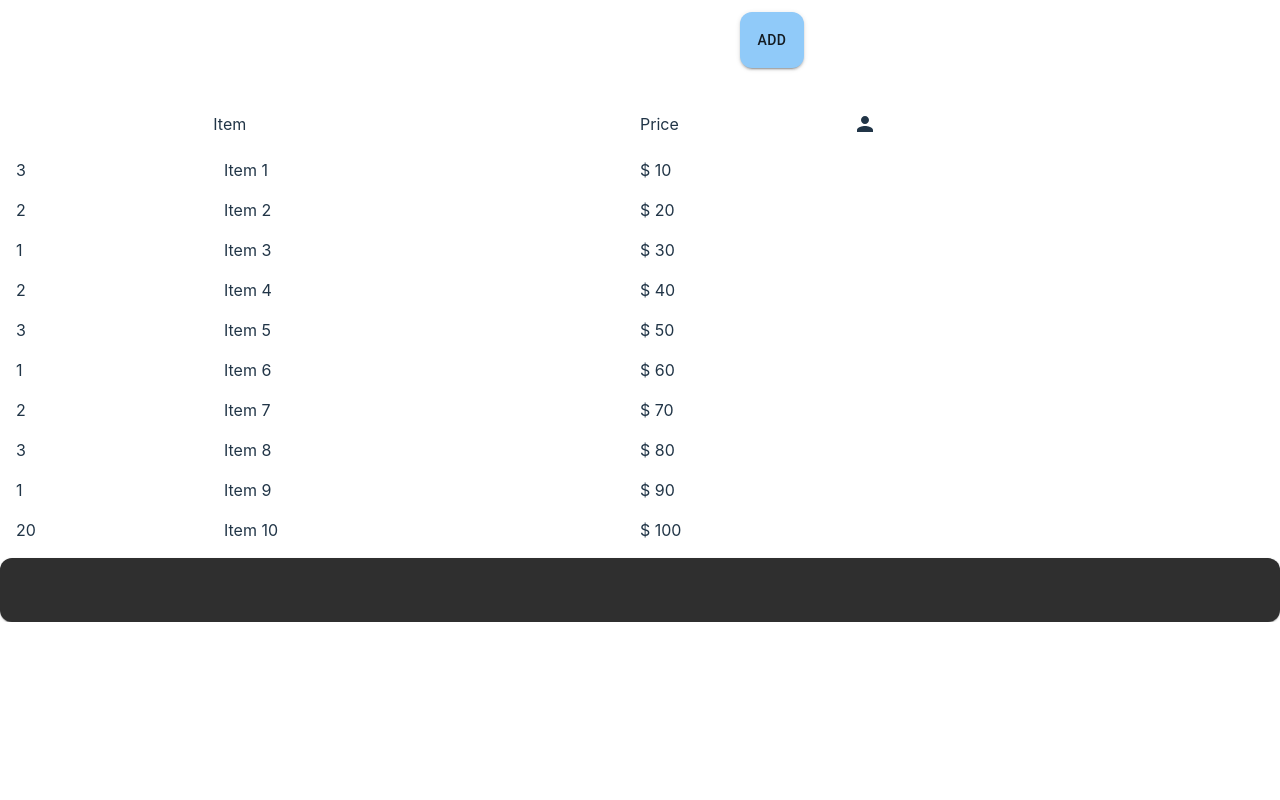
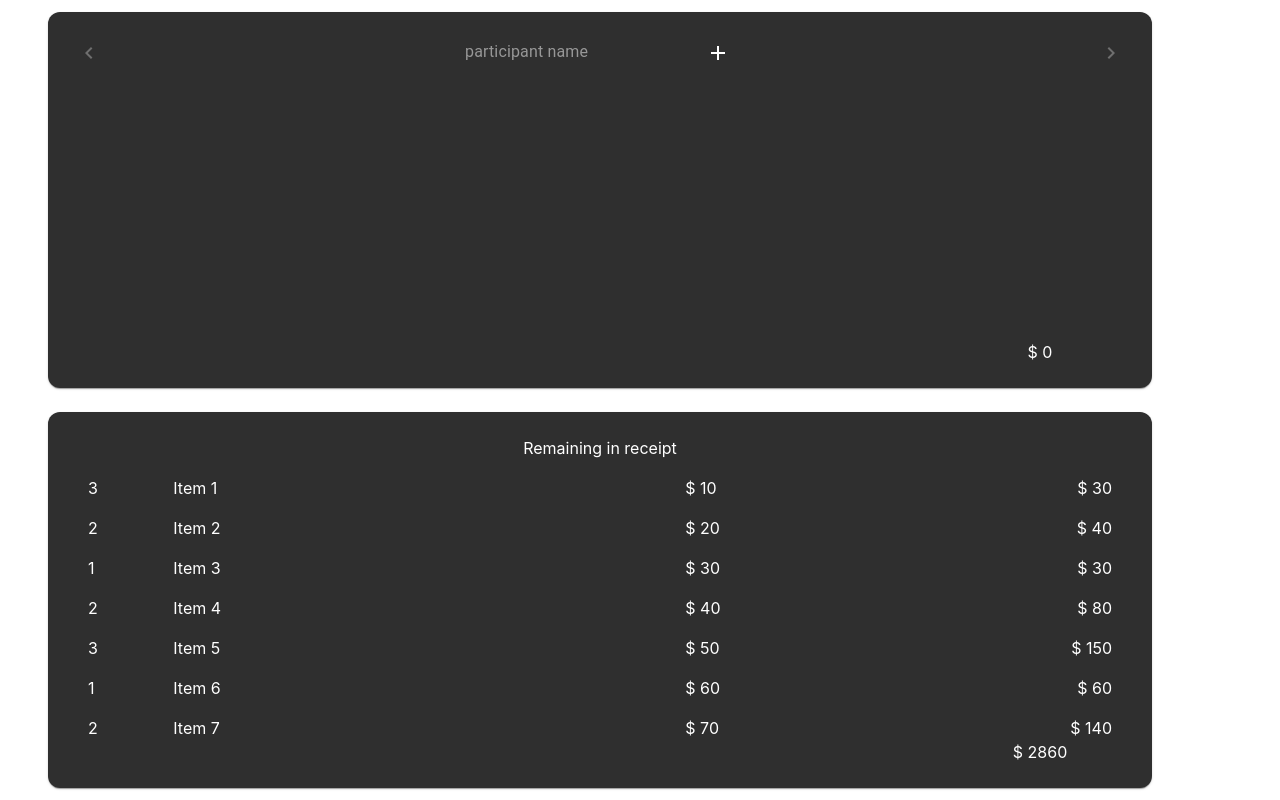
Before and after one commit to Gchahm/EasySplitsy, a React (Vite) app in the folder clients/bill-splitter/: page / in a window 1280 px wide. Built offline with nearby package versions, Linux system fonts and the light colour scheme; what @hey-api/client-fetch would draw is missing.

Commit message:
use 2 tables

```diff
--- a/clients/bill-splitter/src/components/Receipt/Receipt.tsx
+++ b/clients/bill-splitter/src/components/Receipt/Receipt.tsx
@@ -1,94 +1,63 @@
 import * as React from "react";
-import { useContext } from "react";
 import { IReceiptProps } from "./IReceiptProps";
-import { AvatarGroup, Grid, List, ListItemButton } from "@mui/material";
-import PersonIcon from "@mui/icons-material/Person";
+import { Card, Grid, List, ListItemButton } from "@mui/material";
 import { Currency } from "../currency";
 import { ScreenContainer } from "../screenContainer";
-import { ReceiptFooter } from "../receiptFooter";
-import { IItem } from "../../interfaces/IItem";
-import { BillContext, IBillContext } from "../../businessLogic/billState";
-import { ParticipantAvatar } from "../StyledMUI/ParticipantAvatar";
 
-const column0width = 4;
-const column1width = 2;
+const column0width = 1;
+const column1width = 6;
 const column2width = 2;
-const column3width = 4;
-const avatarSx = { width: 24, height: 24 };
+const column3width = 3;
 
-export const Receipt: React.FC<IReceiptProps> = () => {
-  const { participants, selectedParticipant, items, bill, ...reducer } =
-    useContext<IBillContext>(BillContext);
-  const [selectedItem, setSelectedItem] = React.useState<IItem | undefined>();
+export const Receipt: React.FC<IReceiptProps> = (props) => {
+  const { headerContent, items, itemCount, onItemClicked } = props;
 
-  // const selectedParticipantItems = selectedParticipant?.items || {};
-  const handleMoveItemToParticipant = () =>
-    selectedItem && reducer.moveItemToParticipant(selectedItem.id);
-  const handleMoveItemToBill = () =>
-    selectedItem && reducer.moveItemToBill(selectedItem.id);
+  const billTotal = items.reduce(
+    (acc, item) => acc + item.price * (itemCount[item.id] || 0),
+    0,
+  );
 
   const footer = (
-    <ReceiptFooter
-      selectedItem={selectedItem}
-      selectedParticipant={selectedParticipant}
-      onMoveToParticipantClick={handleMoveItemToParticipant}
-      onMoveToBillClick={handleMoveItemToBill}
-      billItems={bill}
-    />
-  );
-
-  const header = (
-    <Grid container textAlign="left" padding="2">
-      <Grid item xs={column2width}></Grid>
-      <Grid item xs={column0width}>
-        Item
-      </Grid>
-      <Grid item xs={column1width}>
-        Price
-      </Grid>
-      <Grid item xs={column3width}>
-        <PersonIcon />
+    <Grid container>
+      <Grid item xs={10}></Grid>
+      <Grid item xs={2}>
+        <Currency value={billTotal} />
       </Grid>
     </Grid>
   );
 
-  const isItemSelected = (id: string) => selectedItem?.id === id;
-
   return (
-    <ScreenContainer header={header} footer={footer}>
+    <Card
+      sx={{
+        height: "100%",
+        padding: "24px",
+        boxSizing: "border-box",
+      }}
+    >
+      <ScreenContainer height={"100%"} header={headerContent} footer={footer}>
         <List>
-        {items.map(({ id, name, price }) => (
-          <ListItemButton
-            selected={isItemSelected(id)}
-            onClick={() => setSelectedItem({ id, name, price })}
-          >
+          {items
+            .filter((item) => itemCount[item.id])
+            .map(({ id, name, price }) => (
+              <ListItemButton key={id} onClick={() => onItemClicked(id)}>
                 <Grid container>
-              <Grid item xs={column2width}>
-                {bill[id] ? bill[id] : 0}
+                  <Grid item xs={column0width}>
+                    {itemCount[id]}
                   </Grid>
-              <Grid item xs={column0width}>
+                  <Grid item xs={column1width}>
                     {name}
                   </Grid>
-              <Grid item xs={column1width}>
+                  <Grid item xs={column2width}>
                     <Currency value={price} />
                   </Grid>
-              <Grid item xs={column3width}>
-                <AvatarGroup
-                  max={4}
-                  slotProps={{ additionalAvatar: { sx: avatarSx } }}
-                >
-                  {participants.map(
-                    (participant) =>
-                      participant.items[id] && (
-                        <ParticipantAvatar {...participant} />
-                      ),
-                  )}
-                </AvatarGroup>
+                  <Grid item xs={column3width} textAlign="right">
+                    <Currency value={price * itemCount[id]} />
                   </Grid>
                 </Grid>
               </ListItemButton>
             ))}
         </List>
       </ScreenContainer>
+    </Card>
   );
 };
--- /dev/null
+++ b/clients/bill-splitter/src/components/StyledMUI/MobileContainer.ts
@@ -0,0 +1,14 @@
+import { styled } from "@mui/material";
+import Container from "@mui/material/Container";
+
+export const MobileContainer = styled(Container, {
+  name: "MuiSMobileContainer",
+  slot: "root",
+})<{ height?: string; padding?: number }>(({ height, padding }) => ({
+  padding: padding || 0,
+  margin: 0,
+  boxSizing: "border-box",
+  minHeight: height || "100%",
+  height: height || "100%",
+  maxHeight: height || "100%",
+}));
--- a/clients/bill-splitter/src/components/addParticipantForm/AddParticipantForm.tsx
+++ b/clients/bill-splitter/src/components/addParticipantForm/AddParticipantForm.tsx
@@ -1,11 +1,14 @@
 import * as React from "react";
 import { IAddParticipantFormProps } from ".";
-import { Button, Stack, TextField } from "@mui/material";
+import AddIcon from "@mui/icons-material/Add";
+import { IconButton, InputBase, Stack } from "@mui/material";
 
 export const AddParticipantForm: React.FC<IAddParticipantFormProps> = (
   props,
 ) => {
   const { name, onNameChange, onAddParticipant } = props;
+
+  const inputRef = React.useRef<HTMLInputElement>(null);
 
   const handleParticipantChange = (
     event: React.ChangeEvent<HTMLInputElement>,
@@ -15,22 +18,27 @@ export const AddParticipantForm: React.FC<IAddParticipantFormProps> = (
     }
   };
 
+  React.useEffect(() => {
+    inputRef.current?.focus();
+  }, []);
+
   return (
     <Stack
       direction="row"
       alignContent="center"
       justifyContent="center"
       spacing={2}
-      padding={"12px"}
     >
-      <TextField
+      <InputBase
+        inputRef={inputRef}
+        size={"small"}
         placeholder="participant name"
         value={name}
         onChange={handleParticipantChange}
       />
-      <Button variant="contained" onClick={onAddParticipant}>
-        add
-      </Button>
+      <IconButton size={"small"} onClick={onAddParticipant}>
+        <AddIcon />
+      </IconButton>
     </Stack>
   );
 };
--- /dev/null
+++ b/clients/bill-splitter/src/components/participantReceiptHeader/ParticipantReceiptHeader.tsx
@@ -0,0 +1,53 @@
+import * as React from "react";
+import LeftIcon from "@mui/icons-material/ChevronLeft";
+import RightIcon from "@mui/icons-material/ChevronRight";
+import { IParticipantReceiptHeaderProps } from ".";
+import { AddParticipantForm } from "../addParticipantForm";
+import { IconButton, Stack } from "@mui/material";
+
+export const ParticipantReceiptHeader: React.FC<
+  IParticipantReceiptHeaderProps
+> = (props) => {
+  const {
+    selectedParticipant,
+    participantName,
+    isRightButtonDisabled,
+    isLeftButtonDisabled,
+    setParticipantName,
+    onAddParticipant,
+    onLeftClick,
+    onRightClick,
+  } = props;
+
+  return (
+    <>
+      <Stack direction="row">
+        <IconButton
+          size="small"
+          onClick={onLeftClick}
+          disabled={isLeftButtonDisabled}
+        >
+          <LeftIcon />
+        </IconButton>
+        <Stack flexGrow="1">
+          {selectedParticipant ? (
+            selectedParticipant.name
+          ) : (
+            <AddParticipantForm
+              name={participantName}
+              onNameChange={setParticipantName}
+              onAddParticipant={onAddParticipant}
+            />
+          )}
+        </Stack>
+        <IconButton
+          size="small"
+          disabled={isRightButtonDisabled}
+          onClick={onRightClick}
+        >
+          <RightIcon />
+        </IconButton>
+      </Stack>
+    </>
+  );
+};
--- /dev/null
+++ b/clients/bill-splitter/src/components/participantReceiptHeader/index.ts
@@ -0,0 +1,2 @@
+export { ParticipantReceiptHeader } from './ParticipantReceiptHeader';
+export type { IParticipantReceiptHeaderProps } from './IParticipantReceiptHeaderProps';
--- a/clients/bill-splitter/src/components/screenContainer/IScreenContainerProps.ts
+++ b/clients/bill-splitter/src/components/screenContainer/IScreenContainerProps.ts
@@ -4,4 +4,5 @@ export interface IScreenContainerProps {
   header?: React.ReactNode;
   children?: React.ReactNode;
   footer?: React.ReactNode;
+  height?: string;
 }
--- a/clients/bill-splitter/src/components/screenContainer/ScreenContainer.styled.ts
+++ b/clients/bill-splitter/src/components/screenContainer/ScreenContainer.styled.ts
@@ -22,6 +22,7 @@ export const ScreenContainerContent = styled(Stack, {
   slot: "content",
 })({
   padding: 0,
+  flexGrow: 1,
   overflow: "scroll",
 });
 
--- a/clients/bill-splitter/src/components/screenContainer/ScreenContainer.tsx
+++ b/clients/bill-splitter/src/components/screenContainer/ScreenContainer.tsx
@@ -8,13 +8,13 @@ import {
 } from "./ScreenContainer.styled";
 
 export const ScreenContainer: React.FC<IScreenContainerProps> = (props) => {
-  const { header, children, footer } = props;
+  const { header, children, footer, height } = props;
 
   return (
-    <ScreenContainerRoot>
-      <ScreenContainerHeader>{header}</ScreenContainerHeader>
-      <ScreenContainerContent>{children}</ScreenContainerContent>
-      <ScreenContainerFooter>{footer}</ScreenContainerFooter>
+    <ScreenContainerRoot height={height} maxHeight={height}>
+      {header && <ScreenContainerHeader>{header}</ScreenContainerHeader>}
+      {children && <ScreenContainerContent>{children}</ScreenContainerContent>}
+      {footer && <ScreenContainerFooter>{footer}</ScreenContainerFooter>}
     </ScreenContainerRoot>
   );
 };
--- a/clients/bill-splitter/src/containers/BillController.tsx
+++ b/clients/bill-splitter/src/containers/BillController.tsx
@@ -1,10 +1,10 @@
 import * as React from "react";
 import { useContext } from "react";
 import { Receipt } from "../components/Receipt/Receipt";
-import { Participants } from "../components/Participants/Participants";
 import { BillContext, IBillContext } from "../businessLogic/billState";
-import { AddParticipantForm } from "../components/addParticipantForm";
 import { ScreenContainer } from "../components/screenContainer";
+import { MobileContainer } from "../components/StyledMUI/MobileContainer.ts";
+import { ParticipantReceiptHeader } from "../components/participantReceiptHeader";
 
 let id = 0;
 export const BillController: React.FC = () => {
@@ -26,29 +26,64 @@ export const BillController: React.FC = () => {
     reducer.setSelectedParticipantId((id - 1).toString());
   };
 
-  // const billTotal = items.reduce(
-  //   (acc, item) => acc + item.price * (bill[item.id] || 0),
-  //   0,
-  // );
+  const handleLeftClick = () => {
+    if (!selectedParticipant) {
+      reducer.setSelectedParticipantId(
+        participants[participants.length - 1].id,
+      );
+    }
+    const index = participants.indexOf(selectedParticipant);
+    if (index > 0) {
+      reducer.setSelectedParticipantId(participants[index - 1].id);
+    }
+  };
+
+  const handleRightClick = () => {
+    const index = participants.indexOf(selectedParticipant);
+    if (index < participants.length - 1) {
+      reducer.setSelectedParticipantId(participants[index + 1].id);
+    } else {
+      reducer.setSelectedParticipantId(undefined);
+    }
+  };
+
+  const isLeftDisabled =
+    participants.length === 0 ||
+    (selectedParticipant && participants.indexOf(selectedParticipant) === 0);
+
+  const isRightDisabled = !selectedParticipant;
 
   return (
-    <ScreenContainer
-      header={
-        <>
-          <AddParticipantForm
-            name={participantName}
-            onNameChange={setParticipantName}
-            onAddParticipant={handleAddParticipant}
+    <ScreenContainer>
+      <MobileContainer height={"100%"}>
+        <MobileContainer height={"50%"} padding={12}>
+          <Receipt
+            headerContent={
+              <ParticipantReceiptHeader
+                selectedParticipant={selectedParticipant}
+                participantName={participantName}
+                isLeftButtonDisabled={isLeftDisabled}
+                isRightButtonDisabled={isRightDisabled}
+                setParticipantName={setParticipantName}
+                onAddParticipant={handleAddParticipant}
+                onLeftClick={handleLeftClick}
+                onRightClick={handleRightClick}
+              />
+            }
+            items={items}
+            itemCount={selectedParticipant?.items || {}}
+            onItemClicked={reducer.moveItemToBill}
           />
-          <Participants
-            selectedParticipant={selectedParticipant}
-            participants={participants}
-            onParticipantChange={reducer.setSelectedParticipantId}
+        </MobileContainer>
+        <MobileContainer height={"50%"} padding={12}>
+          <Receipt
+            headerContent={"Remaining in receipt"}
+            items={items}
+            itemCount={bill}
+            onItemClicked={reducer.moveItemToParticipant}
           />
-        </>
-      }
-    >
-      <Receipt />
+        </MobileContainer>
+      </MobileContainer>
     </ScreenContainer>
   );
 };
```
Also changed, not shown: clients/bill-splitter/src/components/Receipt/IReceiptProps.tsx (+7 -0 lines), clients/bill-splitter/src/components/participantReceiptHeader/IParticipantReceiptHeaderProps.ts (added, +12 -0 lines), 1 other file (tests, documents, lock files or other folders). Lines whose indentation alone changed are shown as unchanged.
